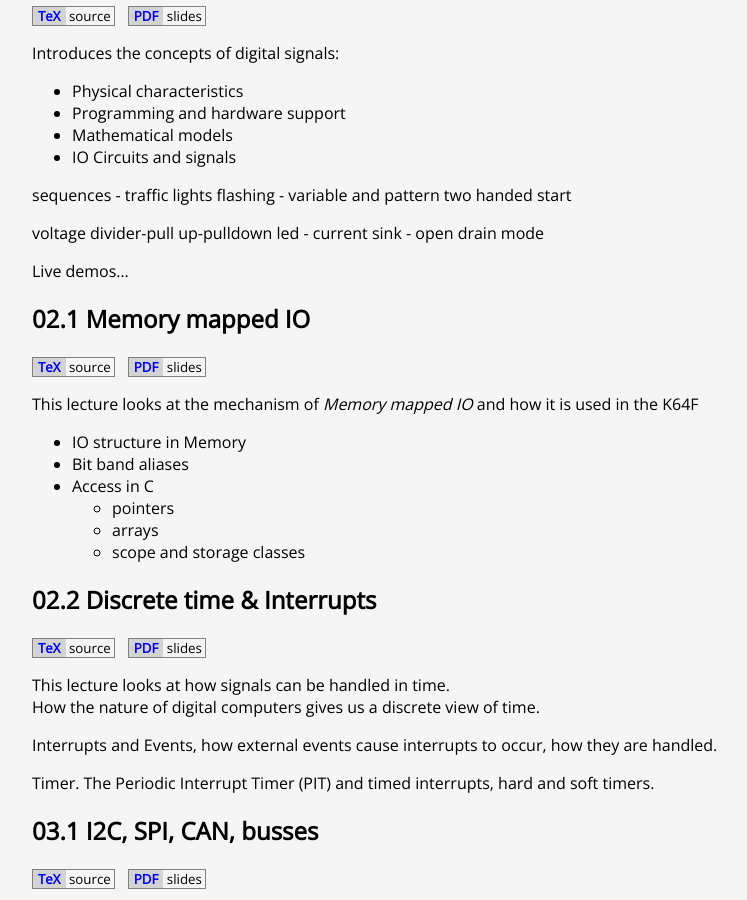
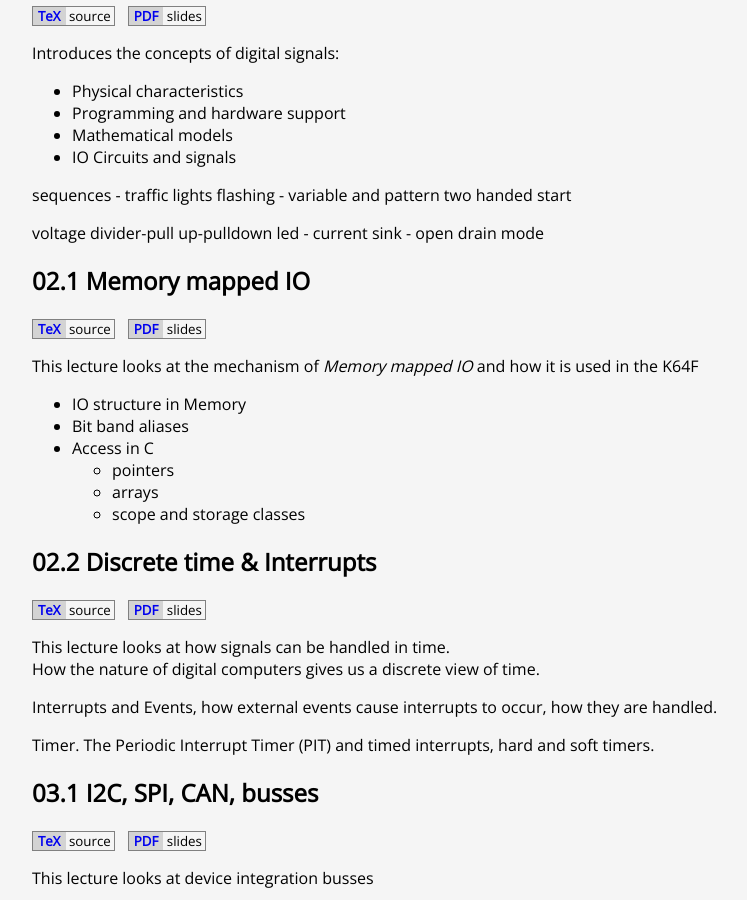
Before and after one commit to kf5011/kf5011.github.io, a Jekyll site: the page built from lectures.md, in a window 1280 px wide and 900 px high, scrolled down 1252 px. Shown: the whole window, without its empty margins (8-755 px from the left). Built offline with Jekyll 4.4.1, drawn with Linux system fonts in a browser that asks for light colours.

Commit message:
digital signal lecture

```diff
--- a/lectures.md
+++ b/lectures.md
@@ -19,6 +19,6 @@ Roughly split into 2 interweaving streams,
 &nbsp;
 <span class="file-link"><a href="{{site.baseurl}}/notes/{{lecture.file|replace:".tex",".pdf"}}">PDF</a>&nbsp;slides&nbsp;</span>
 
-{{ lecture.content }}
+{{ lecture.excerpt }}
 
 {% endfor %}
```
Also changed, not shown: _lectures/01.2.md (+0 -3 lines), 4 other files.
